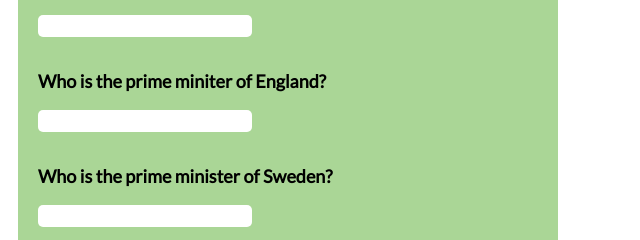
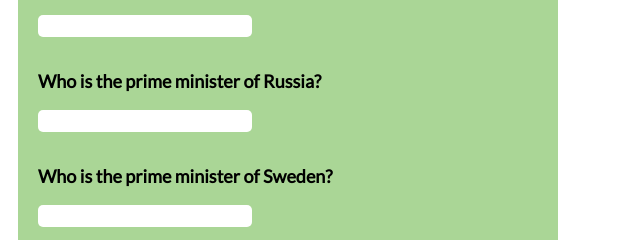
Before and after one commit to Code-Institute-Submissions/somi2022-https---github.com-somi2022-NewQuiz, a plain HTML site: page index.html in a window 1280 px wide. Shown: the part 135-375 px from the top of the page, 0-640 px from the left. Drawn offline with Linux system fonts and the light colour scheme.

Commit message:
Correcting text in html

```diff
--- a/index.html
+++ b/index.html
@@ -16,7 +16,7 @@
       <p>Who is the president of USA?</p>
       <input id ="textbox" type ="text" name ="question1">
 
-      <p>Who is the prime miniter of England?</p>
+      <p>Who is the prime minister of Russia?</p>
       <input id ="textbox" type ="text" name ="question2">
 
 
```
